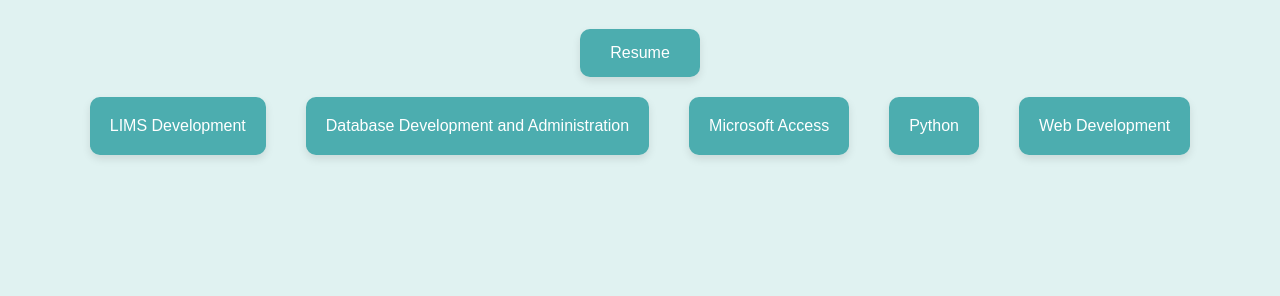
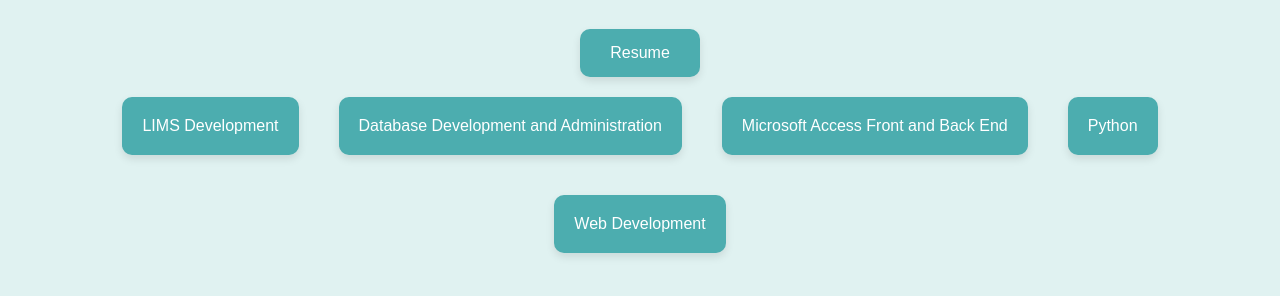
Before and after one commit to BFerland/BFerland.github.io, a plain HTML site: page index.html in a window 1280 px wide. Shown: the part 108-404 px from the top of the page. Drawn offline with Linux system fonts and the light colour scheme.

Commit message:
index update 7/27/23

```diff
--- a/index.html
+++ b/index.html
@@ -83,7 +83,7 @@
   <div class="box-container">
     <div class="box" onclick="openPage('lims.html')">LIMS Development</div>
     <div class="box" onclick="openPage('database.html')">Database Development and Administration</div>
-    <div class="box" onclick="openPage('access.html')">Microsoft Access</div>
+    <div class="box" onclick="openPage('access.html')">Microsoft Access Front and Back End</div>
     <div class="box" onclick="openPage('python.html')">Python</div>
     <div class="box" onclick="openPage('web.html')">Web Development</div>
   </div>
```
